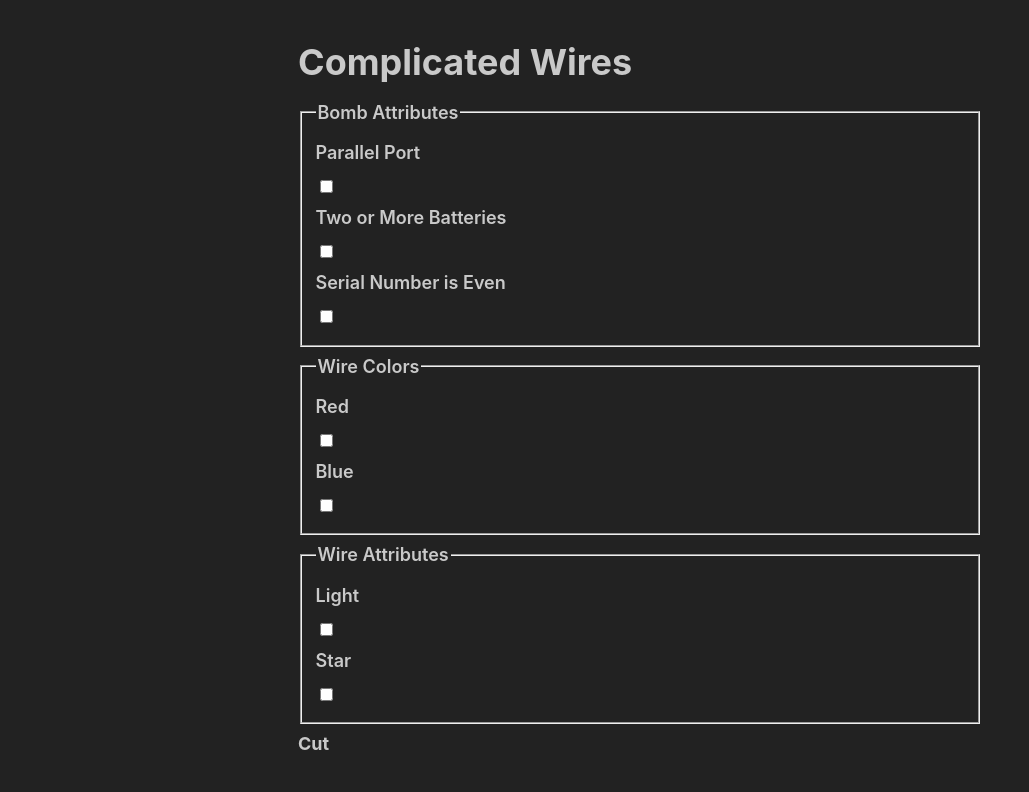
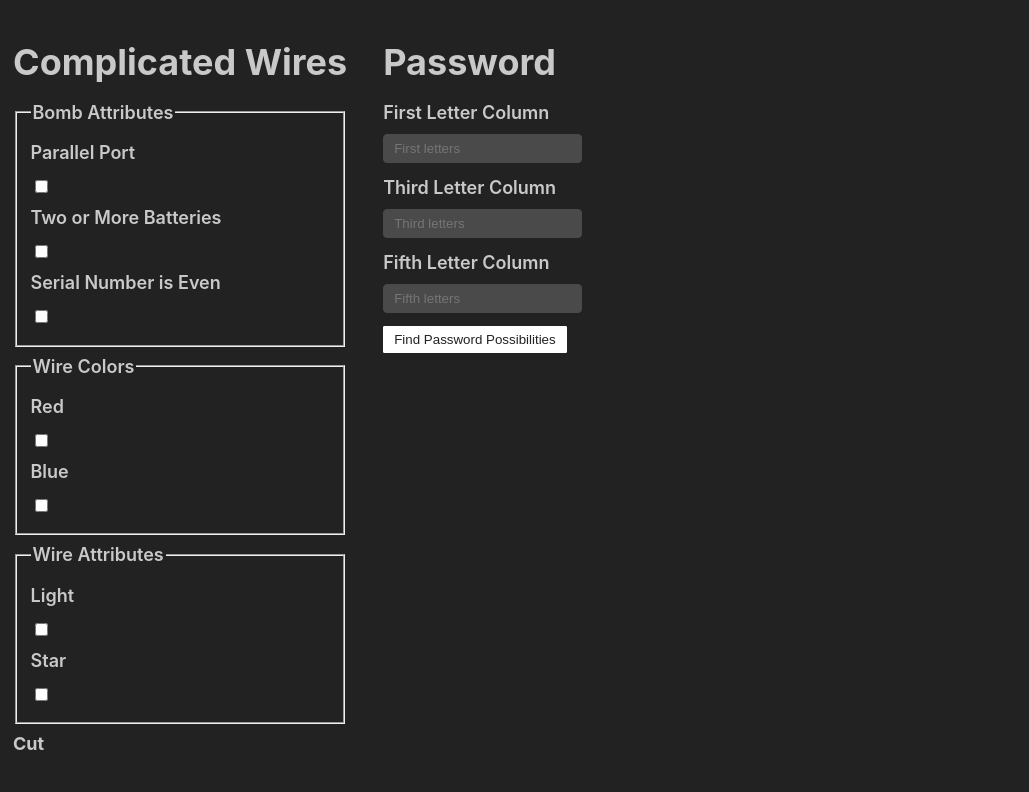
Before and after one commit to johnvinh/ktanehelper, a SvelteKit app: page / in a window 1280 px wide. Shown: the top 792 px of the page, without its empty margins (0-1029 px from the left). Built offline with nearby package versions, Linux system fonts and the light colour scheme.

Commit message:
Switch to 100% and display elements side-by-side

```diff
--- a/src/routes/+layout.svelte
+++ b/src/routes/+layout.svelte
@@ -1,13 +1,17 @@
 <script>
-	import '../sakura-dark.css';
+    import '../sakura-dark.css';
 </script>
 
 <div class="app">
-	<main>
-		<slot />
-	</main>
+    <main>
+        <slot />
+    </main>
 </div>
 
 <style>
-
+    main {
+        display: flex;
+        flex-direction: row;
+        gap: 2em;
+    }
 </style>
--- a/src/sakura-dark.css
+++ b/src/sakura-dark.css
@@ -13,7 +13,7 @@ html {
 body {
   font-size: 1.8rem;
   line-height: 1.618;
-  max-width: 38em;
+  max-width: 100%;
   margin: auto;
   color: #c9c9c9;
   background-color: #222222;
```
